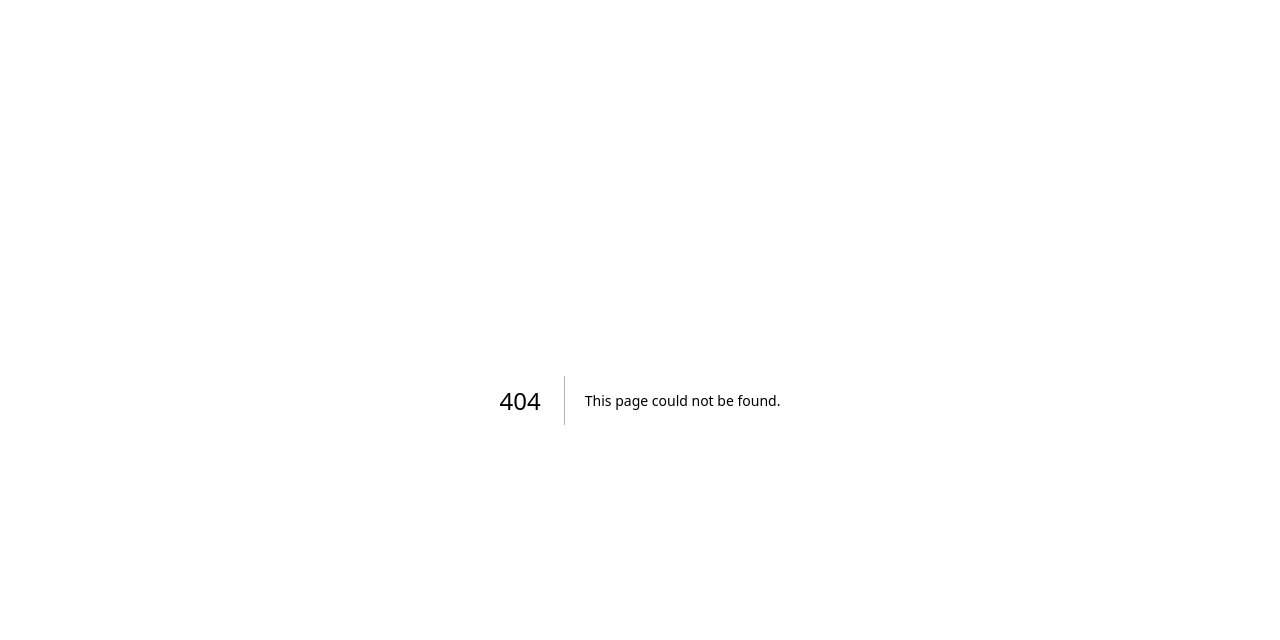
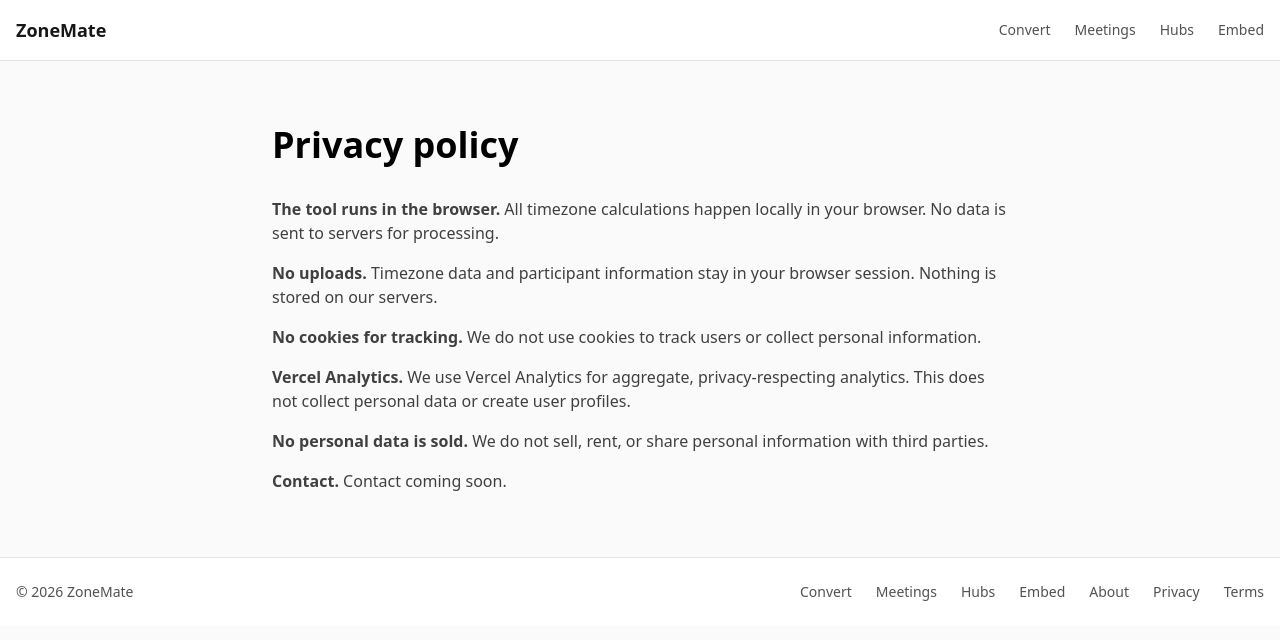
Before and after one commit to duncan-morton/zonemate, a Next.js app: page /privacy in a window 1280 px wide. Before the commit this address had no page. Shown: the top 640 px of the page. Built offline with nearby package versions, Linux system fonts and the light colour scheme.

Commit message:
Add about/privacy/terms and monetization placeholder

```diff
--- /dev/null
+++ b/app/(site)/about/page.tsx
@@ -0,0 +1,37 @@
+import type { Metadata } from "next";
+import { SITE_NAME, SITE_URL } from "@/lib/siteConfig";
+
+export const metadata: Metadata = {
+  title: `About – ${SITE_NAME}`,
+  description: `About ${SITE_NAME} - timezone coordination tools for global teams`,
+  alternates: {
+    canonical: `${SITE_URL}/about`,
+  },
+};
+
+export default function AboutPage() {
+  return (
+    <main className="mx-auto max-w-3xl px-4 py-16">
+      <h1 className="mb-8 text-4xl font-bold">About {SITE_NAME}</h1>
+
+      <div className="prose prose-neutral max-w-none space-y-6 text-neutral-700">
+        <p>
+          {SITE_NAME} is built for global teams to coordinate meetings and schedule
+          work across different time zones. The tool helps teams find overlap hours,
+          convert times between locations, and understand timezone differences
+          efficiently.
+        </p>
+        <p>
+          Our focus is on speed, privacy, and clarity. All calculations run locally in
+          your browser, with no data sent to servers. The tool is fast, free, and
+          respects your privacy—no cookies, no tracking, no data collection.
+        </p>
+        <p>
+          ZoneMate can also be embedded on your website or documentation using our
+          embed widget, making it easy to share timezone coordination tools with your
+          team or community.
+        </p>
+      </div>
+    </main>
+  );
+}
--- /dev/null
+++ b/app/(site)/privacy/page.tsx
@@ -0,0 +1,47 @@
+import type { Metadata } from "next";
+import { SITE_NAME, SITE_URL } from "@/lib/siteConfig";
+
+export const metadata: Metadata = {
+  title: `Privacy policy – ${SITE_NAME}`,
+  description: "Privacy policy for ZoneMate timezone coordination tool",
+  alternates: {
+    canonical: `${SITE_URL}/privacy`,
+  },
+};
+
+export default function PrivacyPage() {
+  return (
+    <main className="mx-auto max-w-3xl px-4 py-16">
+      <h1 className="mb-8 text-4xl font-bold">Privacy policy</h1>
+
+      <div className="prose prose-neutral max-w-none">
+        <ul className="space-y-4 text-neutral-700">
+          <li>
+            <strong>The tool runs in the browser.</strong> All timezone calculations
+            happen locally in your browser. No data is sent to servers for processing.
+          </li>
+          <li>
+            <strong>No uploads.</strong> Timezone data and participant information
+            stay in your browser session. Nothing is stored on our servers.
+          </li>
+          <li>
+            <strong>No cookies for tracking.</strong> We do not use cookies to track
+            users or collect personal information.
+          </li>
+          <li>
+            <strong>Vercel Analytics.</strong> We use Vercel Analytics for aggregate,
+            privacy-respecting analytics. This does not collect personal data or
+            create user profiles.
+          </li>
+          <li>
+            <strong>No personal data is sold.</strong> We do not sell, rent, or share
+            personal information with third parties.
+          </li>
+          <li>
+            <strong>Contact.</strong> Contact coming soon.
+          </li>
+        </ul>
+      </div>
+    </main>
+  );
+}
--- /dev/null
+++ b/app/(site)/terms/page.tsx
@@ -0,0 +1,44 @@
+import type { Metadata } from "next";
+import { SITE_NAME, SITE_URL } from "@/lib/siteConfig";
+
+export const metadata: Metadata = {
+  title: `Terms – ${SITE_NAME}`,
+  description: "Terms of service for ZoneMate timezone coordination tool",
+  alternates: {
+    canonical: `${SITE_URL}/terms`,
+  },
+};
+
+export default function TermsPage() {
+  return (
+    <main className="mx-auto max-w-3xl px-4 py-16">
+      <h1 className="mb-8 text-4xl font-bold">Terms</h1>
+
+      <div className="prose prose-neutral max-w-none">
+        <ul className="space-y-4 text-neutral-700">
+          <li>
+            <strong>Provided "as is".</strong> ZoneMate is provided as-is without
+            warranties of any kind, express or implied.
+          </li>
+          <li>
+            <strong>No warranties.</strong> We make no guarantees about accuracy,
+            availability, or fitness for a particular purpose.
+          </li>
+          <li>
+            <strong>No liability for scheduling errors.</strong> Timezone calculations
+            are for informational purposes only. We are not liable for any scheduling
+            errors, missed meetings, or related consequences.
+          </li>
+          <li>
+            <strong>Acceptable use.</strong> Use ZoneMate responsibly and in accordance
+            with applicable laws and regulations.
+          </li>
+          <li>
+            <strong>Changes over time.</strong> These terms may be updated from time to
+            time. Continued use constitutes acceptance of the updated terms.
+          </li>
+        </ul>
+      </div>
+    </main>
+  );
+}
--- /dev/null
+++ b/components/MonetizationSlot.tsx
@@ -0,0 +1,16 @@
+export default function MonetizationSlot() {
+  const isEnabled = process.env.NEXT_PUBLIC_MONETIZATION === "1";
+
+  if (!isEnabled) {
+    return null;
+  }
+
+  return (
+    <div className="rounded-lg border border-neutral-200 bg-neutral-50 p-6 text-center">
+      <div className="text-xs font-medium uppercase tracking-wide text-neutral-500">
+        Sponsored
+      </div>
+      <div className="mt-2 text-sm text-neutral-600">Ad placement</div>
+    </div>
+  );
+}
--- a/components/SiteFooter.tsx
+++ b/components/SiteFooter.tsx
@@ -11,7 +11,7 @@ export default function SiteFooter() {
           <p className="text-sm text-neutral-600">
             © {currentYear} {SITE_NAME}
           </p>
-          <nav className="flex flex-wrap items-center gap-6">
+          <nav className="flex flex-wrap items-center gap-4 sm:gap-6">
             <Link
               href="/convert"
               className="text-sm text-neutral-600 hover:text-neutral-900"
@@ -36,6 +36,24 @@ export default function SiteFooter() {
             >
               Embed
             </Link>
+            <Link
+              href="/about"
+              className="text-sm text-neutral-600 hover:text-neutral-900"
+            >
+              About
+            </Link>
+            <Link
+              href="/privacy"
+              className="text-sm text-neutral-600 hover:text-neutral-900"
+            >
+              Privacy
+            </Link>
+            <Link
+              href="/terms"
+              className="text-sm text-neutral-600 hover:text-neutral-900"
+            >
+              Terms
+            </Link>
           </nav>
         </div>
       </div>
```
